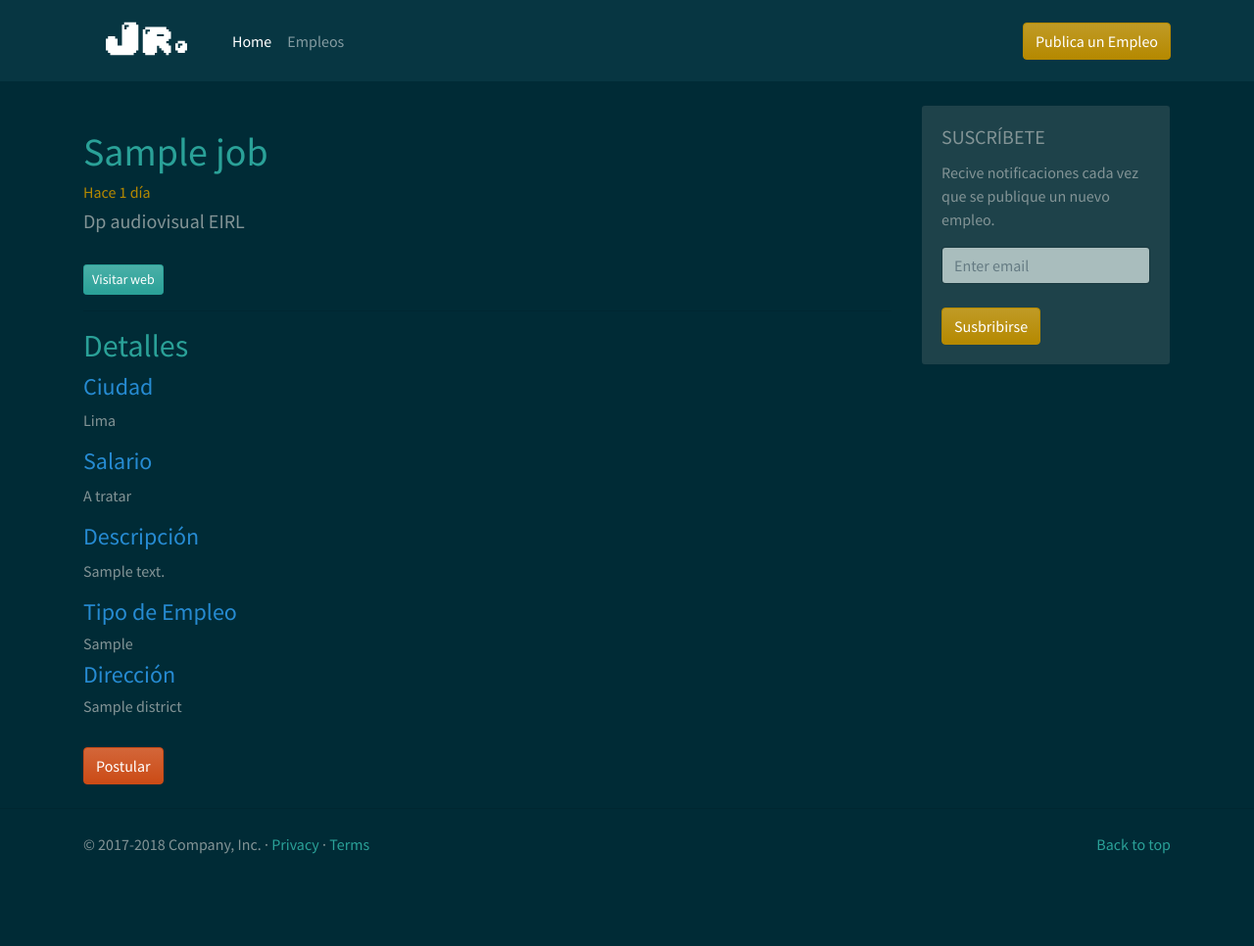
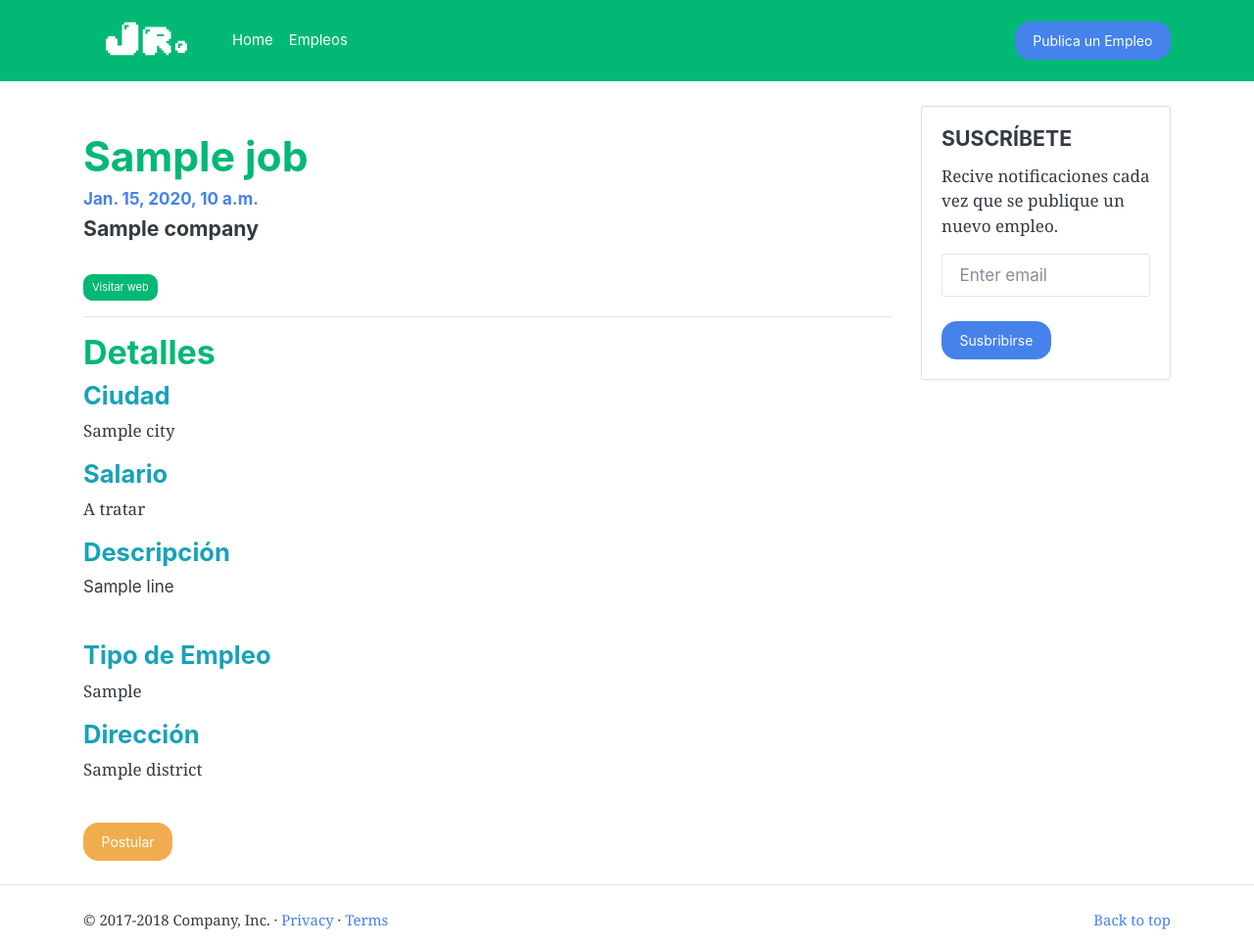
Before and after one commit to dgpb/jobarts, a Django app: template jobs/templates/jobs/detail.html in a window 1280 px wide. Shown: the whole page at 98% size. Before the commit the page ends 872 px from the top, so only its background shows below. Run offline with Django 3.2, Linux system fonts and the light colour scheme; the template is opened without the code that fills it: most values are stand-ins (such as "Sample title", 1, 10 or a date in 2020); data that the repository does not hold is empty; some libraries are stand-ins or nearby versions.

Commit message:
salvando

```diff
--- a/jobs/templates/jobs/base.html
+++ b/jobs/templates/jobs/base.html
@@ -7,23 +7,23 @@
     <meta charset="utf-8">
     <title>{% block title %} Jobarts {% endblock %}</title>
 
-    <link rel="stylesheet" href="https://stackpath.bootstrapcdn.com/bootswatch/4.5.2/solar/bootstrap.min.css" integrity="sha384-NCwXci5f5ZqlDw+m7FwZSAwboa0svoPPylIW3Nf+GBDsyVum+yArYnaFLE9UDzLd" crossorigin="anonymous">
+    <link rel="stylesheet" href="https://stackpath.bootstrapcdn.com/bootswatch/4.5.2/litera/bootstrap.min.css" integrity="sha384-enpDwFISL6M3ZGZ50Tjo8m65q06uLVnyvkFO3rsoW0UC15ATBFz3QEhr3hmxpYsn" crossorigin="anonymous">
 
   </head>
   <body>
     <!--Navbar-->
       <nav class="navbar navbar-expand-lg navbar-dark bg-dark">
         <div class="container">
-          <a class="navbar-brand" href="#">
+          <a class="navbar-brand" href="{% url 'home' %}">
             <img src="{% static 'images/logo2.png' %}"  alt="Logo" loading="lazy">
           </a>
           <div class="collapse navbar-collapse" id="navbarSupportedContent">
             <ul class="navbar-nav mr-auto">
               <li class="nav-item active">
-                <a class="nav-link" href="#">Home</a>
+                <a class="nav-link" href="{% url 'home' %}">Home</a>
               </li>
-              <li class="nav-item">
-                <a class="nav-link" href="#">Empleos</a>
+              <li class="nav-item active">
+                <a class="nav-link" href="{% url 'jobs' %}">Empleos</a>
               </li>
             </ul>
           </div>
--- a/jobs/templates/jobs/detail.html
+++ b/jobs/templates/jobs/detail.html
@@ -10,26 +10,31 @@
 
           <br>
           <h1 class="text-success">{{ job.job_title_as_a_list }}</h1>
-          <h6 class="text-primary">Hace 1 día</h6>
-          <h5>Dp audiovisual EIRL</h5>
+          <h6 class="text-primary">{{ job.publication_date }}</h6>
+          <h5>{{ job.company }}</h5>
           <br>
-          <button type="button" class="btn btn-success btn-sm">Visitar web</button>
+          <a href="{{ job.company_url }}" target="_blank"><button type="button" class="btn btn-success btn-sm">Visitar web</button></a>
           <hr>
 
           <h2 class="text-success">Detalles</h2>
           <h4 class="text-info">Ciudad</h4>
-          <p>Lima</p>
+          <p>{{ job.city }}</p>
           <h4 class="text-info">Salario</h4>
           <p>A tratar</p>
           <h4 class="text-info">Descripción</h4>
-            <p>
-            {{ job.description | default:"No especificado" }}
+
+          <ul class="list-unstyled">
+            {% for line in job.description_as_a_list %}
+            <li>{{ line }}</li>
+            {% endfor %}
+          </ul>
+
           <br>
           <h4 class="text-info">Tipo de Empleo</h4>
-          <h6>{{ job.job_type }}</h6>
+          <p>{{ job.job_type }}</p>
           <h4 class="text-info">Dirección</h4>
-          <h6>{{ job.district }}</h6>
+          <p>{{ job.district | capfirst }}</p>
           <br>
-          <button type="button" class="btn btn-warning">Postular</button>
+          <a href="{{ job.job_url }}" target="_blank"><button type="button" class="btn btn-warning">Postular</button></a>
 
     {% endblock %}
--- a/jobs/templates/jobs/index.html
+++ b/jobs/templates/jobs/index.html
@@ -21,11 +21,15 @@
 
 </div>
 
+<div class="container">
+  <h4>Últimas Oportunidades de Empleo</h4>
+</div>
+
 {% endblock %}
 
 {% block pagination %}
   <br>
   <div class="container">
-    <button type="button" class="btn btn-danger">Ver más Empleos</button>
+    <a href="{% url 'jobs' %}"><button type="button" class="btn btn-danger">Ver más Empleos</button></a>
   </div>
 {% endblock %}
--- a/jobs/templates/jobs/job_list.html
+++ b/jobs/templates/jobs/job_list.html
@@ -4,7 +4,7 @@
 
           <div class="row">
             <div class="col-6">
-              <h5 class="text-success">{{ job.job_title_as_a_list }}</h5>
+              <h5 class="text-success"><a href="{% url 'detail' job.id %}">{{ job.job_title_as_a_list }}</a></h5>
               <p>{{ job.description | slice:'11:120' | truncatechars_html:100 | default:"No especificado" }}</p>
             </div>
             <div class="col-2">
@@ -17,7 +17,7 @@
             <div class="col-2">
 
               {% if job.job_type == 'Tiempo Completo' %}
-                <span class="badge badge-pill badge-primary">{{ job.job_type }}</span>
+                <span class="badge badge-pill badge-success">{{ job.job_type }}</span>
               {% else %}
                 <span class="badge badge-pill badge-info">{{ job.job_type }}</span>
               {% endif %}
--- a/jobs/urls.py
+++ b/jobs/urls.py
@@ -2,8 +2,8 @@
 from . import views
 
 urlpatterns = [
-    path('', views.home),
-    path('jobs/', views.jobs),
-    path('detail/<str:pk>/', views.detail),
+    path('', views.home, name="home"),
+    path('jobs/', views.jobs, name="jobs"),
+    path('detail/<str:pk>/', views.detail, name="detail"),
 
 ]
--- a/jobs/views.py
+++ b/jobs/views.py
@@ -2,6 +2,7 @@
 from django.http import HttpResponse
 from django.core.paginator import Paginator, EmptyPage, PageNotAnInteger
 from .models import *
+
 
 # Create your views here.
 def home(request):
@@ -23,8 +24,8 @@
     return render(request, 'jobs/jobs.html', {'page' : page, 'jobs' : jobs})
 
 def detail(request, pk):
-    jobs = Job.objects.get(id=pk)
+    job = Job.objects.get(id=pk)
 
-    context = {'jobs' : jobs}
+    context = {'job' : job}
 
     return render(request, 'jobs/detail.html', context)
```
Also changed, not shown: jobs/models.py (+16 -1 lines), jobs/templates/jobs/job_filter_form.html (added, +30 -0 lines), jobs/templates/jobs/jobs.html (+3 -28 lines), jobs/migrations/0009_auto_20201116_1905.py (added).
